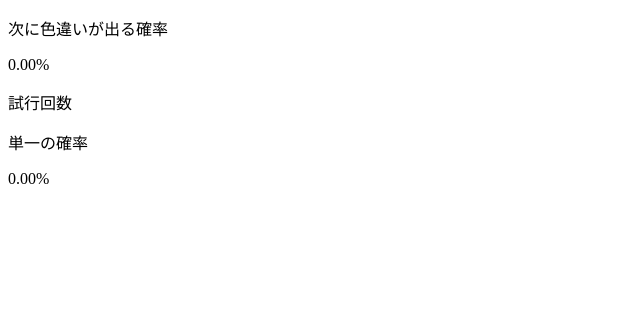
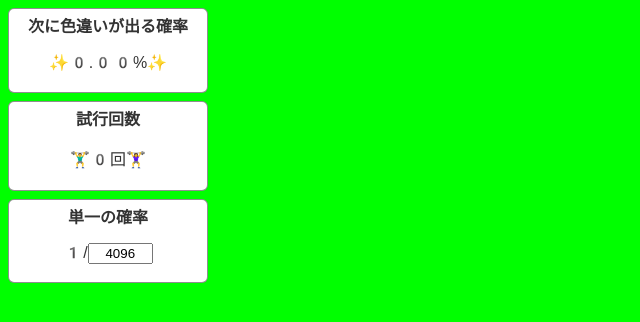
Before and after one commit to Ogurana17/ShinyCounterOverlay, a plain HTML site: page index.html in a window 1280 px wide. Shown: the whole page, without its empty margins (0-640 px from the left). Drawn offline with Linux system fonts and the light colour scheme; a web font is replaced by a local one.

Commit message:
ざっくり見た目だけ

```diff
--- a/css/ShinyProbability.css
+++ b/css/ShinyProbability.css
@@ -1 +1,42 @@
 /* ShinyProbability */
+
+@charset "utf-8";
+
+body {
+    font-family: 'Noto Color Emoji', 'Zen Maru Gothic', sans-serif;
+    font-size: 16px;
+    color: #333;
+    background-color: #0F0;
+    width: 400px;
+    height: auto;
+}
+
+.nextShinyProbability,
+.traials,
+.shingleShinyProbability {
+    width: 200px;
+    box-sizing: border-box;
+    border: solid 1px rgba(33,33,33,.5);
+    background-color: #fff;
+    margin: .5em 0;
+    padding: .25em;
+    border-radius: 6px;
+}
+
+.nextShinyProbabilityTitle,
+.traialsTitle,
+.shingleShinyProbabilityTitle {
+    font-weight: 700;
+}
+
+.nextShinyProbability,
+.traials,
+.shingleShinyProbability,
+.shingleShinyProbabilityInput {
+    text-align: center;
+    margin: .5em 0;
+}
+
+.shingleShinyProbability > p {
+    margin: .5em;
+}
--- a/index.html
+++ b/index.html
@@ -1,26 +1,29 @@
 <!DOCTYPE html>
-<html>
+<html lang="ja">
 
 <head>
   <meta charset="utf-8">
   <title>Shiny Counter Overlay</title>
   <meta name="viewport" content="width=device-width,initial-scale=1.0,minimum-scale=1.0">
+  <link rel="stylesheet" href="css/ShinyProbability.css" defer type="text/css">
+  <!-- GoogleFontsからの読み込み -->
+  <link rel="preconnect" href="https://fonts.googleapis.com"><link rel="preconnect" href="https://fonts.gstatic.com" crossorigin><link href="https://fonts.googleapis.com/css2?family=Noto+Color+Emoji&family=Zen+Maru+Gothic:wght@400;700&display=swap" rel="stylesheet">
+  <script src="js/shinyProbability.js" defer type="text/js"></script>
 </head>
 
 <body>
 <div class="nextShinyProbability">
-    <p>次に色違いが出る確率</p>
-    <p>0.00%</p>
+    <label class="nextShinyProbabilityTitle">次に色違いが出る確率</label>
+    <p>✨0.00%✨</p>
 </div>
 <div class="traials">
-    <p>試行回数</p>
-    <p></p>
+    <label class="traialsTitle">試行回数</label>
+    <p>🏋‍♂0回🏋‍♀</p>
 </div>
 <div class="shingleShinyProbability">
-    <p>単一の確率</p>
-    <p>0.00%</p>
+    <label class="shingleShinyProbabilityTitle">単一の確率</label>
+    <p>1/<input type="text" class="shingleShinyProbabilityInput" minlength="1" maxlength="4" size="5" value="4096"></p>
 </div>
-
 </body>
 
 </html>
```
